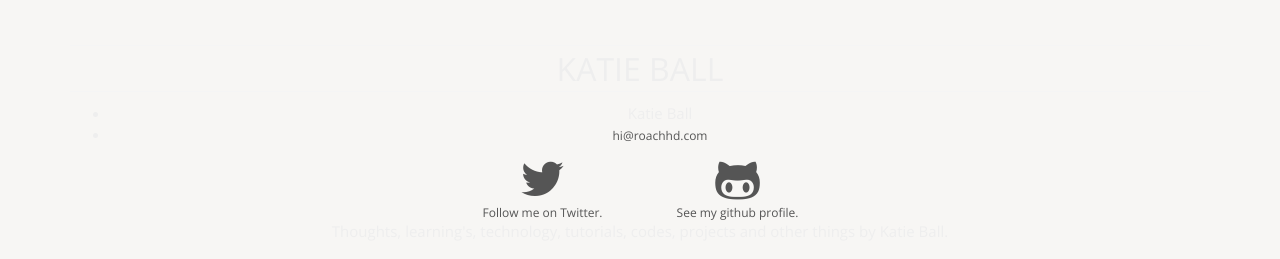
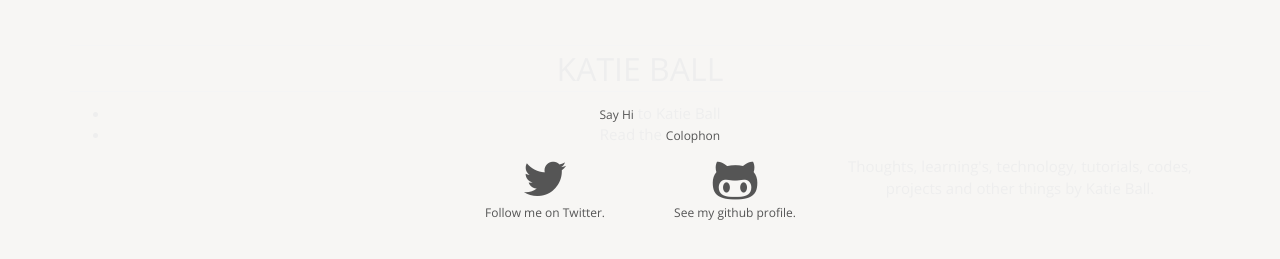
Before and after one commit to roachhd/roachhd.github.io, a Jekyll site: the page built from index.html, in a window 1280 px wide. Shown: the part 522-781 px from the top of the page. Built offline with Jekyll 4.4.1, drawn with Linux system fonts in a browser that asks for light colours; nearby versions of some CDN libraries.

Commit message:
Update footer.html

```diff
--- a/_includes/footer.html
+++ b/_includes/footer.html
@@ -9,14 +9,13 @@
     <div class="footer-col-wrapper">
       <div class="footer-col  footer-col-1">
         <ul class="contact-list">
-          <li>{{ site.title }}</li>
-          <li><a href="mailto:{{ site.email }}">{{ site.email }}</a></li>
+          <li><a href="mailto:{{ site.email }}">Say Hi</a> to {{ site.title }}</li>
+          <li>Read the <a href="/colophon">Colophon</a></li>
         </ul>
       </div>
 
 
-
-      <div class="row">
+ <!-- <div class="row"> -->
         <div class="col-lg-2 col-lg-offset-4">
           <a href="https://twitter.com/{{ site.author.twitter }}">
             <i class="fa fa-twitter fa-4x"></i>
@@ -31,7 +30,7 @@
             </div>
           </a>
         </div>
-      </div>
+
 
 
       <div class="footer-col  footer-col-3">
```
